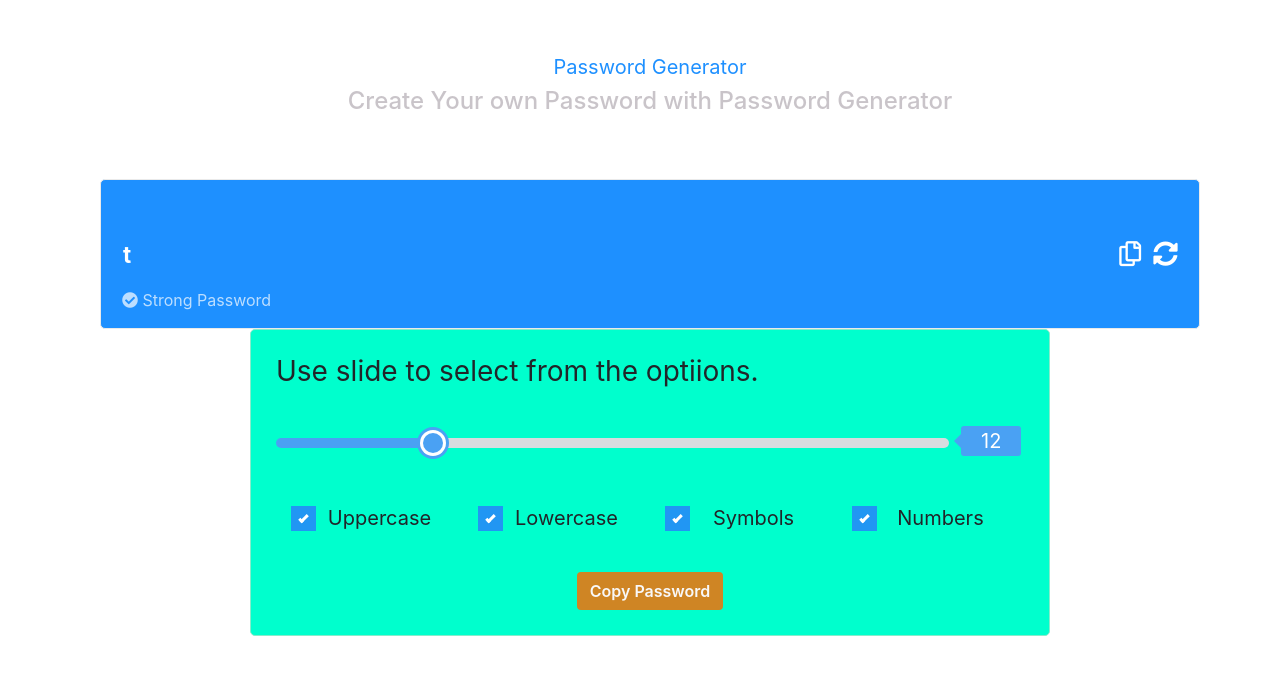
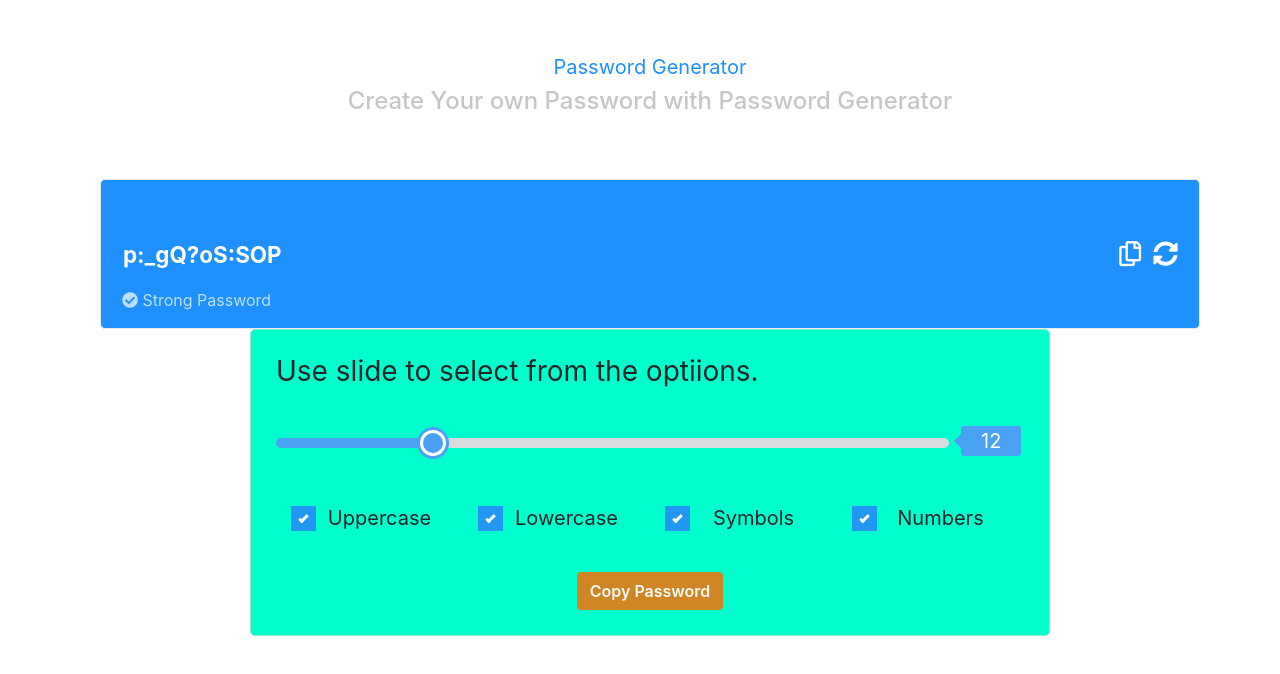
Before and after one commit to chikechris/passwordGenerator, a React (Create React App) app: page / in a window 1280 px wide. Shown: the top 674 px of the page. Built offline with nearby package versions, Linux system fonts and the light colour scheme.

Commit message:
password displays

```diff
--- a/src/components/container/Container.js
+++ b/src/components/container/Container.js
@@ -33,7 +33,9 @@ const CHECKBOX_LIST = [
   }
 ];
 
-const Container = () => {
+const Container = (props) => {
+
+  const {setPassword} = props
   const [rangeValue, setRangeValue] = useState(12);
   const [checkbox, setCheckBox] = useState({
     uppercase: true,
@@ -50,7 +52,7 @@ const Container = () => {
 
   const passwordGenerated = (checkbox, rangeValue) => {
     const pwd = generatePassword(checkbox, rangeValue)
-    console.log(pwd)
+    setPassword(pwd)
   }
 
   const onChangeSlider = e => {
--- a/src/components/display/Display.js
+++ b/src/components/display/Display.js
@@ -1,10 +1,13 @@
-import React from 'react';
+import React, { useState} from 'react';
 import {Container} from '../container/Container'
 import Button from '../button/Button'
 
 import './Display.css'
 
 const Display = () => {
+
+  const [password, setPassword] = useState('')
+
   return (
     <>
       <div className='row'>
@@ -12,7 +15,7 @@ const Display = () => {
           <div>
             <div className='password-display'>
               <input type='text'
-              value="t"
+              value={password}
                className='password-display-input'
                readOnly
                />
@@ -34,7 +37,9 @@ const Display = () => {
             </div>
         </div>
       </div>
-      <Container />
+      <Container
+         setPassword= {setPassword}
+      />
     </>
   );
 };
```
